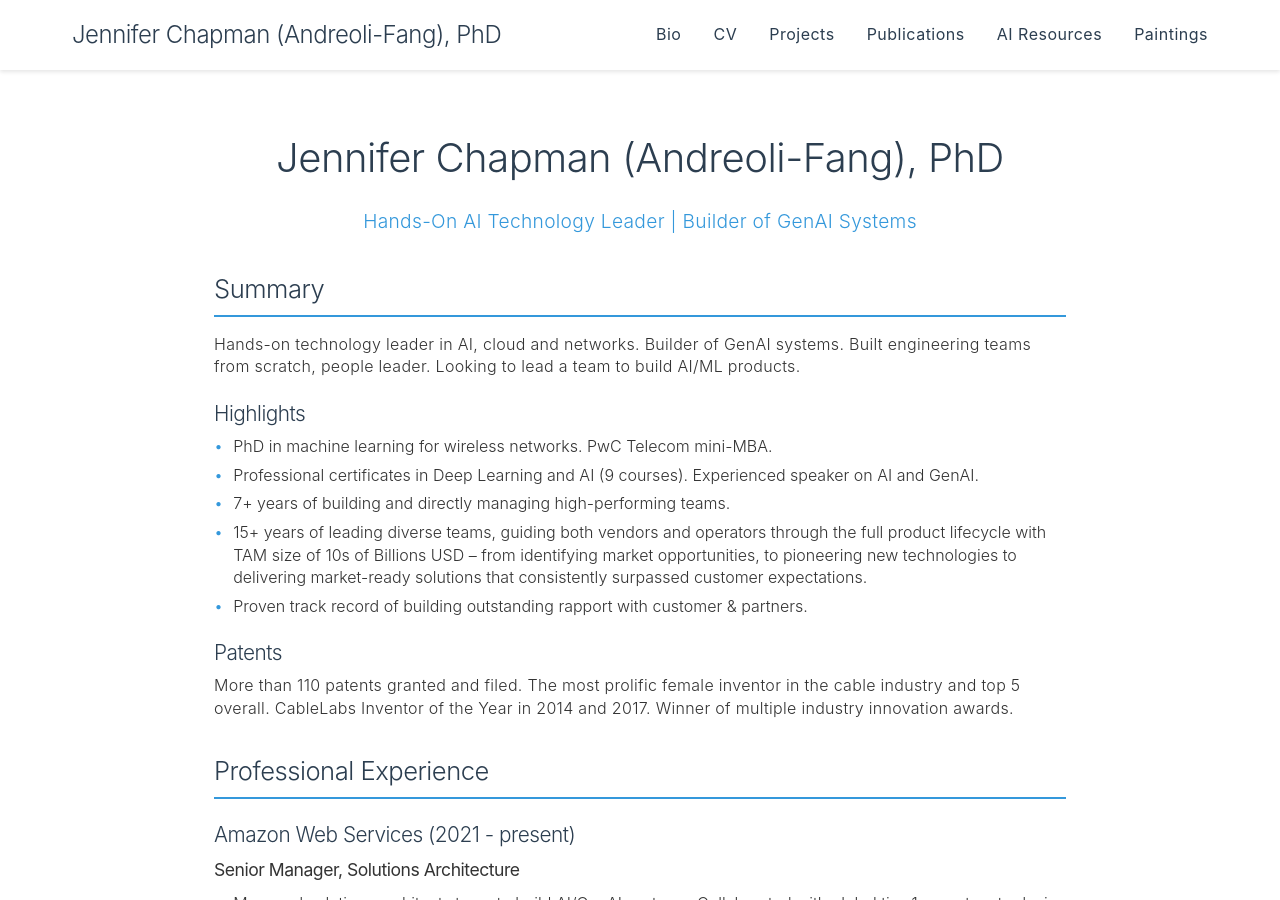
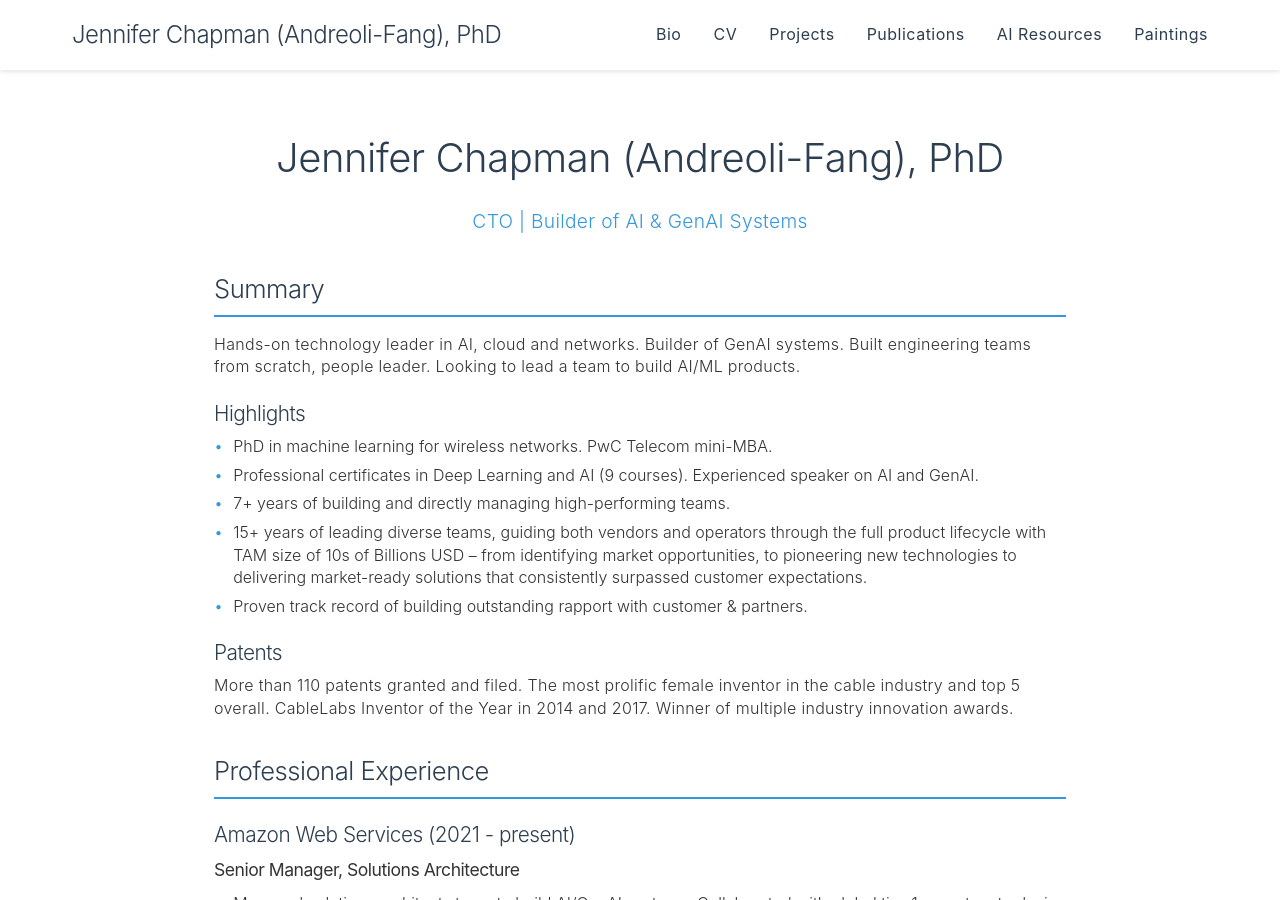
Before and after one commit to nextjen-ai/nextjen-ai.github.io, a Jekyll site: the page built from cv.md, in a window 1280 px wide and 900 px high. Built offline with Jekyll 4.4.1, drawn with Linux system fonts in a browser that asks for light colours.

Commit message:
Updated cv page

```diff
--- a/cv.md
+++ b/cv.md
@@ -7,7 +7,7 @@ permalink: /cv/
 <div class="cv-page">
     <div class="cv-header">
         <h1>Jennifer Chapman (Andreoli-Fang), PhD</h1>
-        <p class="cv-subtitle">Hands-On AI Technology Leader | Builder of GenAI Systems</p>
+        <p class="cv-subtitle">CTO | Builder of AI & GenAI Systems</p>
     </div>
 
     <div class="cv-content">
```
